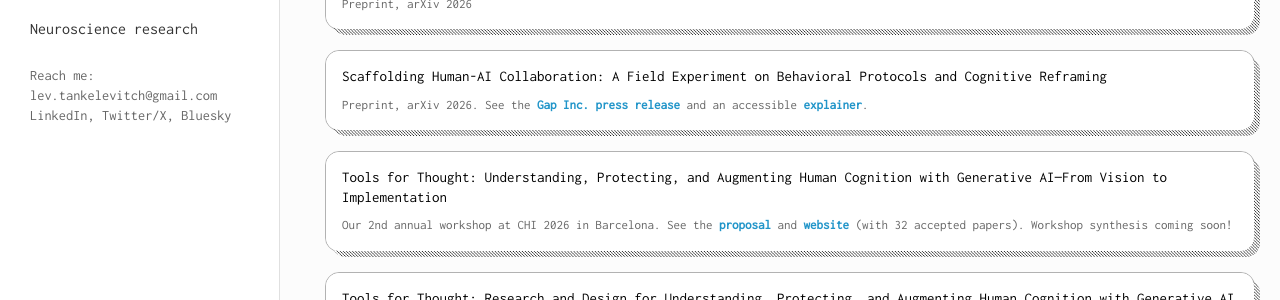
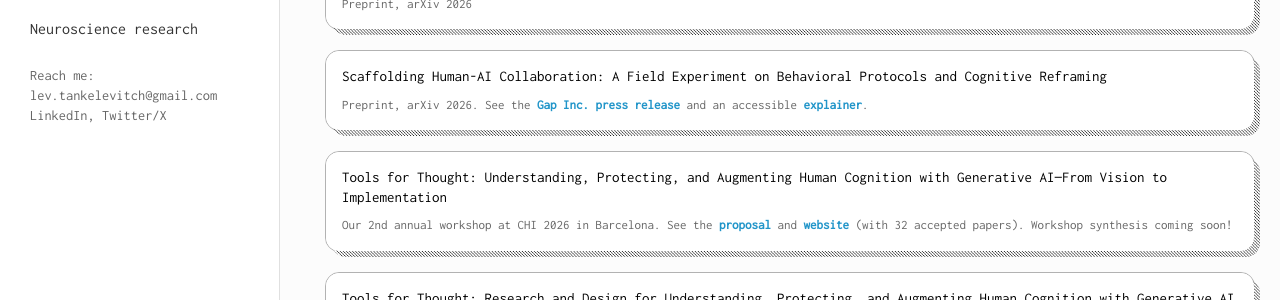
Before and after one commit to levtank/levtank.github.io, a Jekyll site: the page built from index.html, in a window 1280 px wide. Shown: the part 585-885 px from the top of the page. Built offline with Jekyll 4.4.1, drawn with Linux system fonts in a browser that asks for light colours; nearby versions of some CDN libraries; some web fonts are replaced.

Commit message:
Remove Bluesky link from sidebar contact
Co-authored-by: Copilot <223556219+Copilot@users.noreply.github.com>

```diff
--- a/_layouts/default.html
+++ b/_layouts/default.html
@@ -67,7 +67,7 @@
 				</nav>
 				<div class="sidebar-contact">
 					<p>Reach me: <a href="&#109;&#97;&#105;&#108;&#116;&#111;&#58;&#108;&#101;&#118;&#46;&#116;&#97;&#110;&#107;&#101;&#108;&#101;&#118;&#105;&#116;&#99;&#104;&#64;&#103;&#109;&#97;&#105;&#108;&#46;&#99;&#111;&#109;">&#108;&#101;&#118;&#46;&#116;&#97;&#110;&#107;&#101;&#108;&#101;&#118;&#105;&#116;&#99;&#104;&#64;&#103;&#109;&#97;&#105;&#108;&#46;&#99;&#111;&#109;</a></p>
-					<p><a href="https://www.linkedin.com/in/lev-tankelevitch/" target="_blank">LinkedIn</a>, <a href="https://twitter.com/lev_tank" target="_blank">Twitter/X</a>, <a href="https://bsky.app/profile/levlevlev.bsky.social" target="_blank">Bluesky</a></p>
+					<p><a href="https://www.linkedin.com/in/lev-tankelevitch/" target="_blank">LinkedIn</a>, <a href="https://twitter.com/lev_tank" target="_blank">Twitter/X</a></p>
 				</div>
 			</div>
 
```
